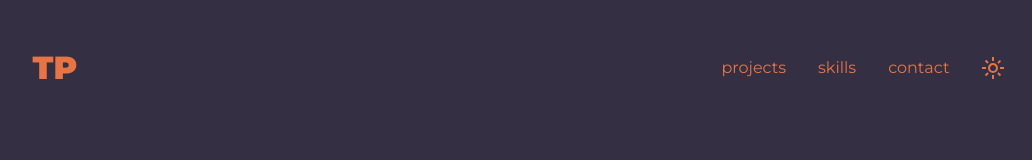
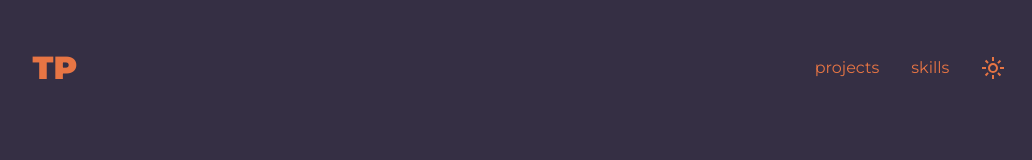
Before and after one commit to Tom-Pierce/portfolio, a React (Vite) app: page / in a window 1280 px wide. Shown: the top 160 px of the page, without its empty margins (121-1153 px from the left). Built offline with nearby package versions, Linux system fonts and the light colour scheme.

Commit message:
remove contact from NavBar

```diff
--- a/src/components/NavBar.jsx
+++ b/src/components/NavBar.jsx
@@ -17,11 +17,6 @@ const NavBar = () => {
         <li className={styles.navListItem}>
           <Link to="skills" smooth={true} duration={500}>
             skills
-          </Link>
-        </li>
-        <li className={styles.navListItem}>
-          <Link to="contact" smooth={true} duration={500}>
-            contact
           </Link>
         </li>
       </ul>
```
